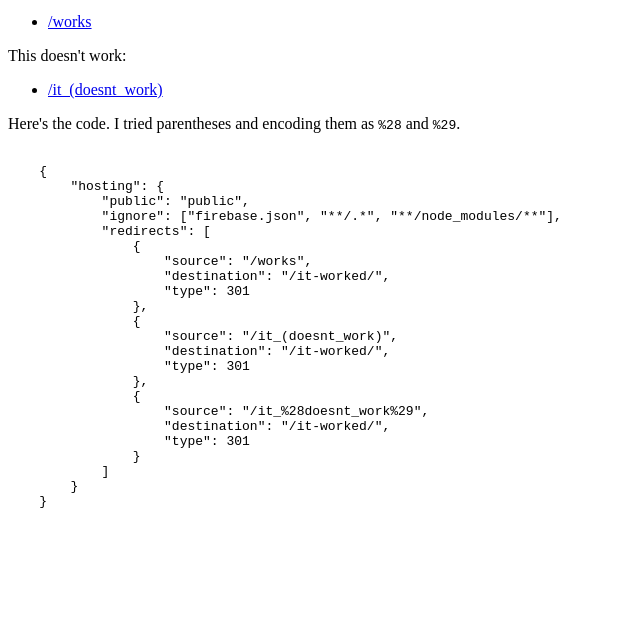
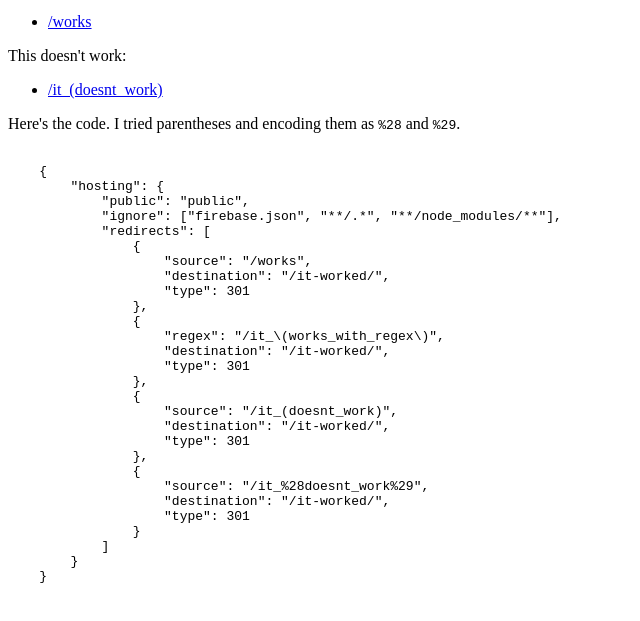
Before and after one commit to j127/firebase-redirect-test, a Gatsby site: page / in a window 1280 px wide. Shown: the part 101-722 px from the top of the page, without its empty margins (0-640 px from the left). Built offline with nearby package versions, Linux system fonts and the light colour scheme; Gatsby itself is replaced by a stand-in of ours.

Commit message:
I think using `regex` instead of `source` fixes it.

```diff
--- a/src/pages/index.js
+++ b/src/pages/index.js
@@ -9,6 +9,11 @@ const IndexPage = () => {
             "redirects": [
                 {
                     "source": "/works",
+                    "destination": "/it-worked/",
+                    "type": 301
+                },
+                {
+                    "regex": "/it_\\(works_with_regex\\)",
                     "destination": "/it-worked/",
                     "type": 301
                 },
```
Also changed, not shown: firebase.json.
